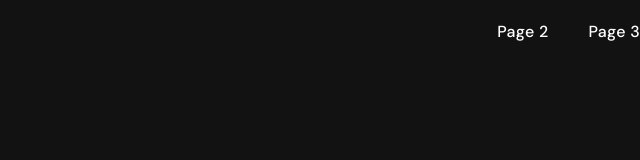
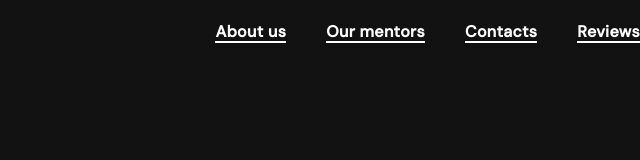
Before and after one commit to Sw1tlana/team-system, a website built with Vite: page src/index.html in a window 1280 px wide. Shown: the whole page, without its empty margins (640-1280 px from the left). Built offline with nearby package versions, Linux system fonts and the light colour scheme.

Commit message:
add in files html, css link

```diff
--- a/src/css/header.css
+++ b/src/css/header.css
@@ -10,12 +10,28 @@
 }
 
 .nav-link {
-  font-weight: 500;
+  font-weight: 700;
   letter-spacing: 0.02em;
   line-height: 1.5;
+  position: relative;
 }
 
 .nav-link:hover,
 .nav-link:focus {
   color: #747bff;
 }
+
+.nav-link::after {
+  position: absolute;
+  left: 0;
+  bottom: -1px;
+  width: 100%;
+  height: 2px;
+  background-color: var(--color-white);
+  content: '';
+}
+
+.nav-link::after:hover,
+.nav-link::after:focus {
+  color: #747bff;
+}
--- a/src/partials/header.html
+++ b/src/partials/header.html
@@ -2,11 +2,19 @@
   <nav class="nav">
     <ul class="nav-list">
       <li class="nav-item">
-        <a href="./page-2.html" class="nav-link">Page 2</a>
+        <a href="./page-2.html" class="nav-link">About us</a>
       </li>
 
       <li class="nav-item">
-        <a href="./page-3.html" class="nav-link">Page 3</a>
+        <a href="./page-2.html" class="nav-link">Our mentors</a>
+      </li>
+
+      <li class="nav-item">
+        <a href="./page-2.html" class="nav-link">Contacts</a>
+      </li>
+
+      <li class="nav-item">
+        <a href="./page-3.html" class="nav-link">Reviews</a>
       </li>
     </ul>
   </nav>
```
